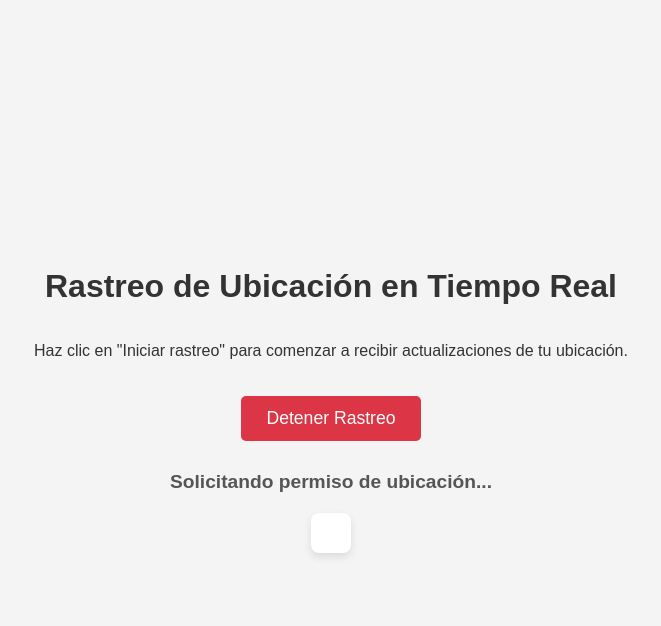
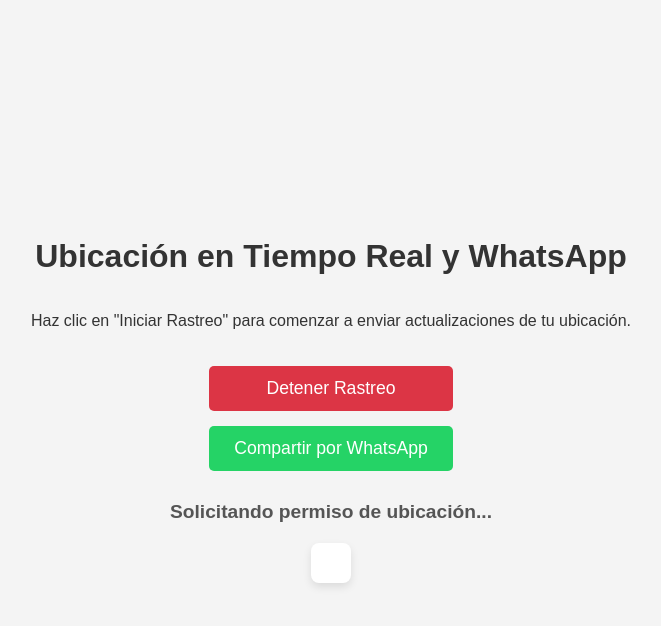
Before and after one commit to ServiciosMSOS/ServiciosMSOS.github.io, a plain HTML site: page index.html in a window 1280 px wide. Both pictures are taken after a click on the button "Iniciar Rastreo". Shown: the whole page, without its empty margins (309-970 px from the left). Drawn offline with Linux system fonts and the light colour scheme.

Commit message:
Rastreo en Vivo
Se realiza cambios para enviar el rastreo en vivo

```diff
--- a/index.html
+++ b/index.html
@@ -3,7 +3,7 @@
 <head>
     <meta charset="UTF-8">
     <meta name="viewport" content="width=device-width, initial-scale=1.0">
-    <title>Ubicación en Tiempo Real</title>
+    <title>Ubicación en Tiempo Real y WhatsApp</title>
     <style>
         body {
             font-family: Arial, sans-serif;
@@ -19,10 +19,11 @@
         }
         .controls {
             display: flex;
+            flex-direction: column;
             gap: 15px;
             margin-top: 20px;
         }
-        button {
+        button, a.button {
             padding: 12px 25px;
             font-size: 1.1em;
             color: white;
@@ -30,6 +31,10 @@
             border-radius: 5px;
             cursor: pointer;
             transition: background-color 0.3s ease;
+            text-decoration: none;
+            display: flex;
+            justify-content: center;
+            align-items: center;
         }
         #startButton {
             background-color: #28a745;
@@ -39,10 +44,16 @@
         }
         #stopButton {
             background-color: #dc3545;
-            display: none; /* Inicialmente oculto */
         }
         #stopButton:hover {
             background-color: #c82333;
+        }
+        #whatsapp-link {
+            background-color: #25d366;
+            display: none; /* Inicialmente oculto */
+        }
+        #whatsapp-link:hover {
+            background-color: #128c7e;
         }
         #status {
             margin-top: 30px;
@@ -73,11 +84,12 @@
     </style>
 </head>
 <body>
-    <h1>Rastreo de Ubicación en Tiempo Real</h1>
-    <p>Haz clic en "Iniciar rastreo" para comenzar a recibir actualizaciones de tu ubicación.</p>
+    <h1>Ubicación en Tiempo Real y WhatsApp</h1>
+    <p>Haz clic en "Iniciar Rastreo" para comenzar a enviar actualizaciones de tu ubicación.</p>
     <div class="controls">
         <button id="startButton">Iniciar Rastreo</button>
-        <button id="stopButton">Detener Rastreo</button>
+        <button id="stopButton" style="display: none;">Detener Rastreo</button>
+        <a id="whatsapp-link" class="button" href="#" target="_blank">Compartir por WhatsApp</a>
     </div>
     <div id="status"></div>
     <div id="location-data"></div>
@@ -85,18 +97,21 @@
     <script>
         const startButton = document.getElementById('startButton');
         const stopButton = document.getElementById('stopButton');
+        const whatsappLink = document.getElementById('whatsapp-link');
         const statusDiv = document.getElementById('status');
         const locationDataDiv = document.getElementById('location-data');
 
-        let watchId; // Variable para almacenar el ID del rastreador
+        let watchId = null;
+        const phoneNumber = '50234896175'; // Número de teléfono de Guatemala sin el signo +
 
-        // Función para mostrar la ubicación en la pantalla
         function showPosition(position) {
             const latitude = position.coords.latitude;
             const longitude = position.coords.longitude;
             const accuracy = position.coords.accuracy;
 
             const googleMapsUrl = `https://www.google.com/maps/search/?api=1&query=${latitude},${longitude}`;
+            const whatsappMessage = encodeURIComponent(`¡Hola! Mi ubicación actual es: Latitud ${latitude}, Longitud ${longitude}. Puedes verla aquí: ${googleMapsUrl}`);
+            const whatsappShareUrl = `https://wa.me/${phoneNumber}?text=${whatsappMessage}`;
 
             locationDataDiv.innerHTML = `
                 <p><strong>Latitud:</strong> ${latitude}</p>
@@ -104,22 +119,24 @@
                 <p><strong>Precisión:</strong> Aproximadamente ${accuracy.toFixed(2)} metros</p>
                 <a id="map-link" href="${googleMapsUrl}" target="_blank">Ver en Google Maps</a>
             `;
-            statusDiv.textContent = 'Actualizando ubicación...';
+            statusDiv.textContent = 'Rastreo activo. Ubicación actualizada.';
+
+            // Actualizar el enlace de WhatsApp con la nueva ubicación
+            whatsappLink.href = whatsappShareUrl;
         }
 
-        // Función para manejar errores
         function showError(error) {
             let errorMessage = 'Error al obtener la ubicación: ';
             switch(error.code) {
                 case error.PERMISSION_DENIED:
-                    errorMessage += 'El usuario denegó la solicitud de geolocalización. Por favor, permite el acceso a tu ubicación en la configuración del navegador.';
+                    errorMessage += 'El usuario denegó la solicitud de geolocalización.';
                     stopWatching();
                     break;
                 case error.POSITION_UNAVAILABLE:
                     errorMessage += 'La información de ubicación no está disponible.';
                     break;
                 case error.TIMEOUT:
-                    errorMessage += 'La solicitud para obtener la ubicación ha caducado. Inténtalo de nuevo.';
+                    errorMessage += 'La solicitud para obtener la ubicación ha caducado.';
                     break;
                 case error.UNKNOWN_ERROR:
                     errorMessage += 'Un error desconocido ocurrió.';
@@ -129,17 +146,16 @@
             locationDataDiv.innerHTML = '';
         }
 
-        // Función para iniciar el rastreo
         function startWatching() {
             if (navigator.geolocation) {
                 startButton.style.display = 'none';
                 stopButton.style.display = 'inline-block';
+                whatsappLink.style.display = 'flex';
                 statusDiv.textContent = 'Solicitando permiso de ubicación...';
 
-                // watchPosition inicia el rastreo continuo
                 watchId = navigator.geolocation.watchPosition(
-                    showPosition, // Función que se ejecuta con cada actualización
-                    showError,    // Función que se ejecuta si hay un error
+                    showPosition,
+                    showError,
                     {
                         enableHighAccuracy: true,
                         timeout: 10000,
@@ -151,13 +167,13 @@
             }
         }
 
-        // Función para detener el rastreo
         function stopWatching() {
             if (watchId) {
                 navigator.geolocation.clearWatch(watchId);
                 watchId = null;
                 startButton.style.display = 'inline-block';
                 stopButton.style.display = 'none';
+                whatsappLink.style.display = 'none';
                 statusDiv.textContent = 'Rastreo detenido.';
             }
         }
```
